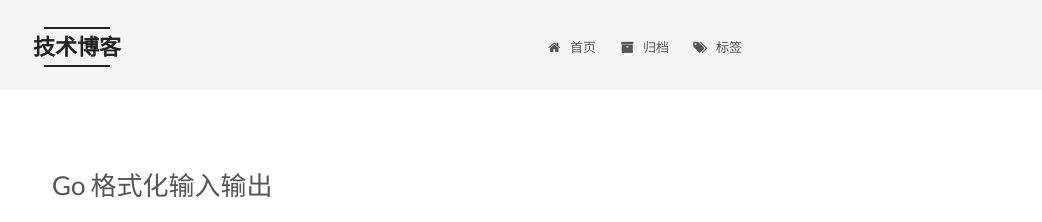
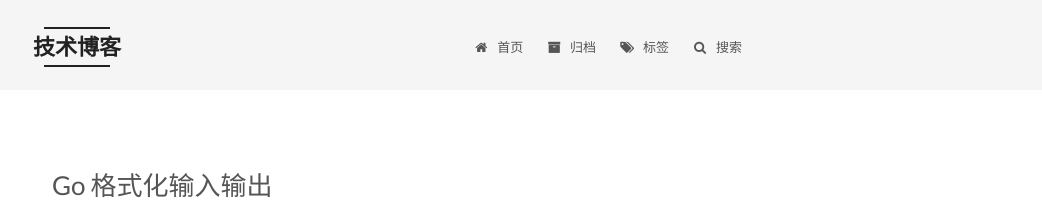
Before and after one commit to sasaxie/sasaxie.github.io, a Jekyll site: the page built from index.html, in a window 1280 px wide. Shown: the top 222 px of the page, without its empty margins (238-1280 px from the left). Built offline with Jekyll 4.4.1, drawn with Linux system fonts in a browser that asks for light colours; the list of posts is cut into pages by our own code; comment, search, counter and statistics services are not loaded.

Commit message:
add searcher

```diff
--- a/_config.yml
+++ b/_config.yml
@@ -539,7 +539,7 @@ calendar:
 
 # Algolia Search
 algolia_search:
-  enable: false
+  enable: true
   hits:
     per_page: 10
   labels:
@@ -550,7 +550,7 @@ algolia_search:
 
 # Local search
 local_search:
-  enable: false
+  enable: true
   # if auto, trigger search by changing input
   # if manual, trigger search by pressing enter key or search button
   trigger: auto
@@ -575,7 +575,7 @@ use_motion: true
 fancybox: true
 
 # Progress bar in the top during page loading.
-pace: false
+pace: true
 # Themes list:
 #pace-theme-big-counter
 #pace-theme-bounce
```
